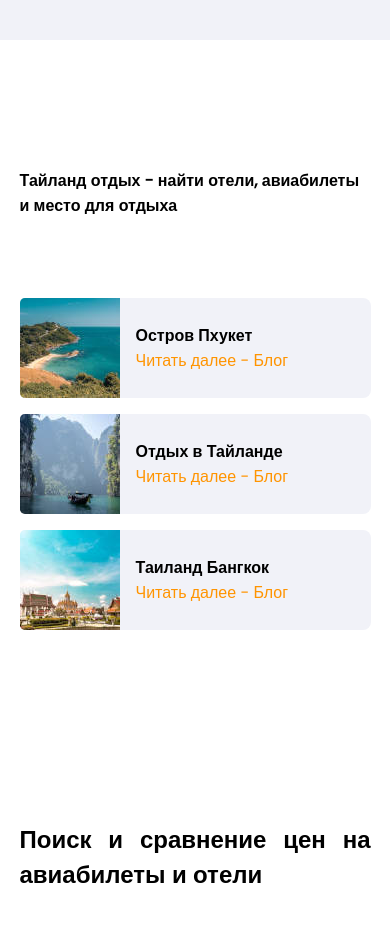
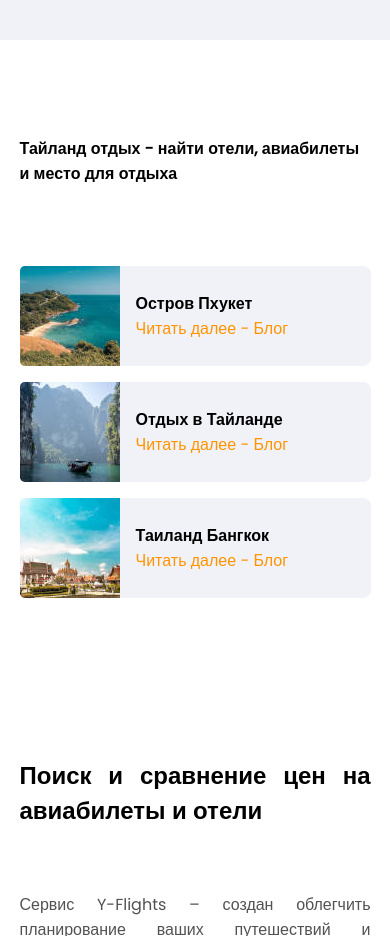
Before and after one commit to ainderew/Y-Flights, a plain HTML site: page index.html in a window 390 px wide. Shown: the part 3180-4116 px from the top of the page. Drawn offline with Linux system fonts and the light colour scheme; a script that the page names is missing.

Commit message:
footer revision

```diff
--- a/styles/index.style.scss
+++ b/styles/index.style.scss
@@ -370,10 +370,10 @@
 }
 
 .section-6 {
-  margin: 10rem 0;
+  margin: 6rem 0;
 
   .section-6-h2 {
-    font-size: 1.5rem;
+    font-size: 1.3rem;
     margin-bottom: 5rem;
 
   }
@@ -779,7 +779,7 @@
   }
 
   .section-6 {
-    margin: 8rem 0;
+    margin: 6rem 0;
 
     .section-6-h1 {
       font-size: 1.5rem;
@@ -1454,7 +1454,7 @@
   }
 
   .section-6 {
-    margin: 8rem 0;
+    margin: 6rem 0;
 
     .section-6-h1 {
       font-size: 1.5rem;
--- a/styles/tours-page/tours-page.module.scss
+++ b/styles/tours-page/tours-page.module.scss
@@ -251,10 +251,10 @@
 }
 
 .section-6 {
-  margin: 10rem 0;
+  margin: 6rem 0;
 
   .section-6-h2 {
-    font-size: 1rem;
+    font-size: 1.3rem;
     margin-bottom: 5rem;
 
   }
@@ -862,7 +862,7 @@
     }
   }
   .section-6 {
-    margin: 8rem 0;
+    margin: 6rem 0;
 
     .section-6-h1 {
       font-size: 1.5rem;
```
Also changed, not shown: styles/index.style.css, styles/tours-page/tours-page.module.css, 2 other files.
